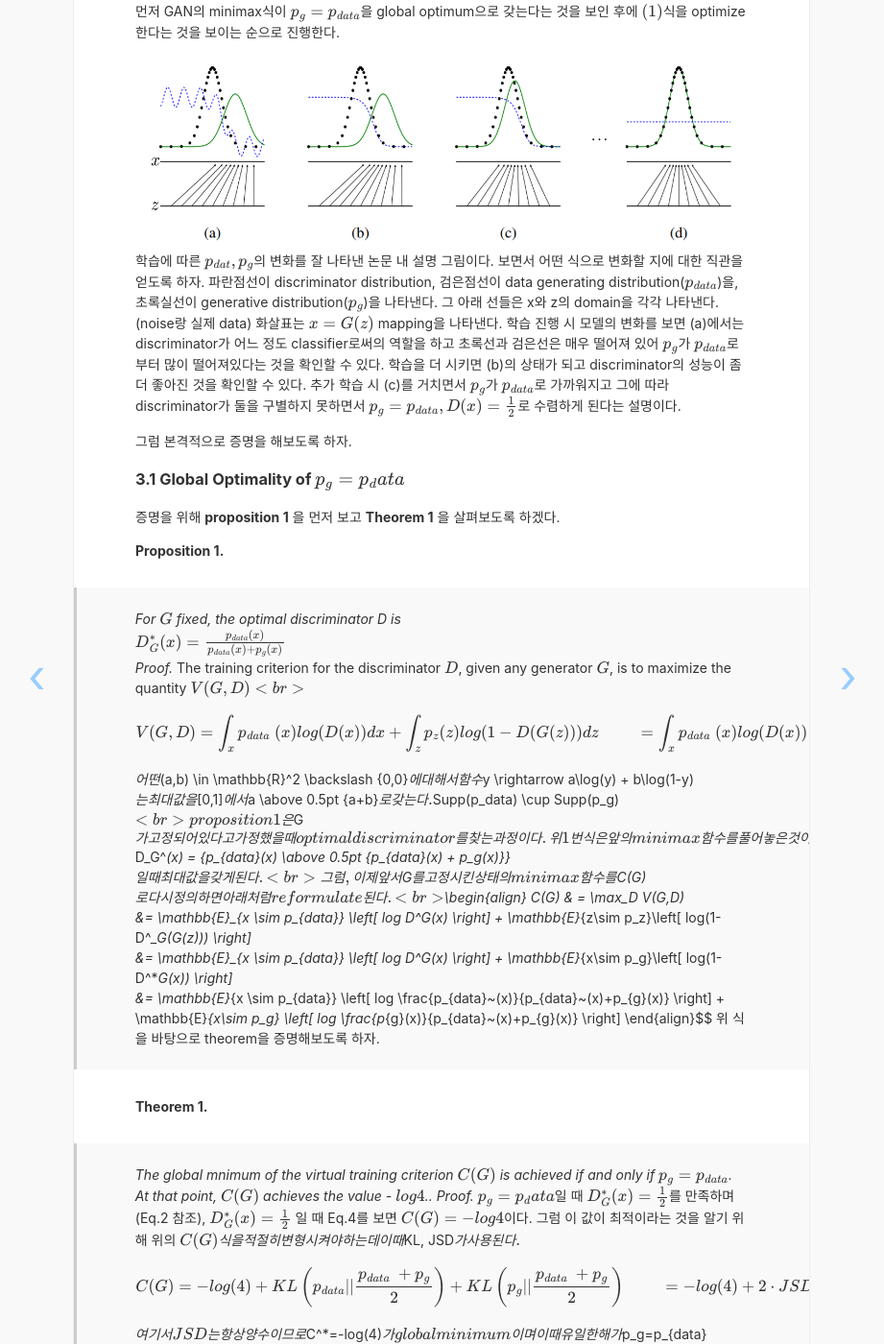
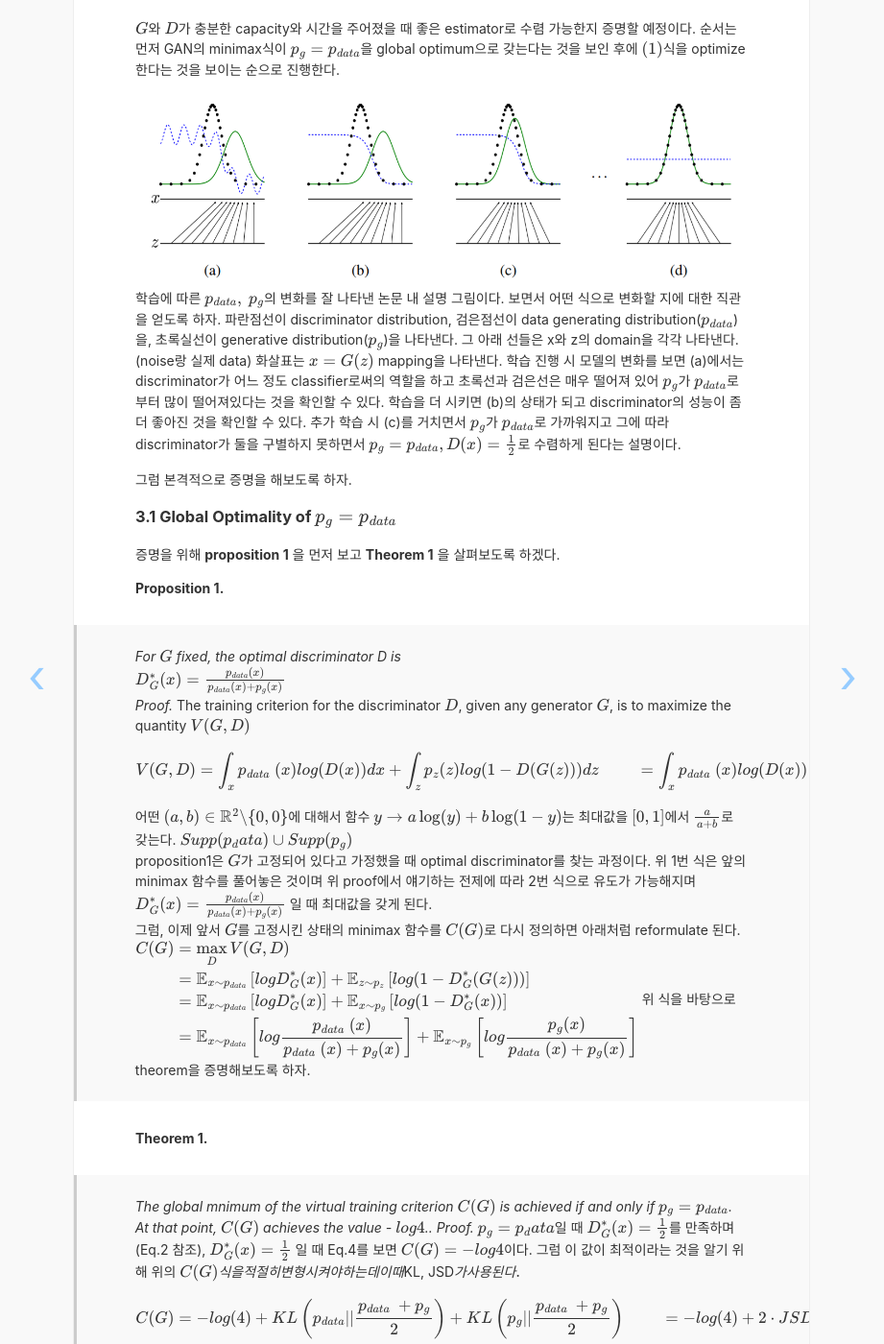
Before and after one commit to whikwon/deprecated_blog, a Jekyll site: the page built from _posts/2017-08-17-GAN.md, in a window 1280 px wide and 1400 px high, scrolled down 1213 px. Shown: the whole window at 96% size, without its empty margins (180-1101 px from the left). Built offline with Jekyll 4.4.1, drawn with Linux system fonts in a browser that asks for light colours; nearby versions of some CDN libraries; formulas are drawn with MathJax 3; comment, search, counter and statistics services are not loaded; some of the changed text lies outside the part shown.

Commit message:
Correction

```diff
--- a/_posts/2017-08-17-GAN.md
+++ b/_posts/2017-08-17-GAN.md
@@ -12,7 +12,7 @@
 이에 다른 방식으로 접근한 GAN이라는 새로운 모델을 소개하는데, GAN은 단순한 multilayer perceptron으로만 이루어져 있어
 Generative 모델이 어려움을 겪는 **approximation inference, Markov chain이 존재하지 않는다.**
 
-GAN이 학습하는 방법은 아주 쉽게 풀어서 설명하고 있다.
+GAN이 학습하는 방법은 아주 쉽게 풀어서 설명하고 있다. <br>
 *경찰(Discriminator)과 화폐위조범(Generator)가 있다. 경찰은 위조화폐($$1-D(G(z))$$)와 진짜화폐($$D(x)$$)를 정확하게 감별해야 하고,
 화폐위조범은 경찰을 속여야한다.($$D(G(z))$$) 계속해서 이러한 전략으로 학습할 때 경찰은 더 잘 구분하고 화폐위조범은 더 그럴싸한
 위조화폐를 만들어낼 것이다. 그리고 충분히 잘 학습했을 때 위조화폐를 진짜화폐와 구분할 수 없을 정도로 생성해낼 것이라는게 GAN의 핵심이다.*
@@ -20,10 +20,9 @@
 ### 2. Adversarial Nets <br>
 
 > Notation부터 정리하고 살펴보도록 하겠다. <br>
-$$ p_z(z) : noise\ 변수의\ prior분포(Gaussian),\ p_g : generator의\ x에\ 대한\ 분포, x: 실제\ data\
-D(x; \theta_d) : multilayer\ perceptron(discriminator)\ with\ parameter\ \theta_d,\ G(z; \theta_g) : multilayer\ perceptron(generator)
-\ with\ parameter\ \theta_g
-$$
+$$ p_z(z) : noise\ 변수의\ prior분포(Gaussian),\ p_g : generator의\ x에\ 대한\ 분포$$ <br>
+$$x: 실제\ data\ D(x; \theta_d) : multilayer\ perceptron(discriminator)\ with\ parameter\ \theta_d $$<br>
+$$ G(z; \theta_g) : multilayer\ perceptron(generator)\ with\ parameter\ \theta_g$$
 
 위에서 설명한 내용처럼 GAN의 문제는 결국 $$D$$가 $$1-D(G(z)),\ D(x)$$를 maximize하게 학습시키고, $$G$$가 $$1-D(G(z))$$를 minimize하게
 학습시키는 minimax 문제로 볼 수 있고 아래와 같은 식으로 나타낼 수 있게 된다. <br>
@@ -39,7 +38,7 @@
 global optimum으로 갖는다는 것을 보인 후에 $$(1)$$식을 optimize한다는 것을 보이는 순으로 진행한다.
 
 ![Figure1](https://whikwon.github.io/images/gan_figure1.PNG)
-학습에 따른 $$p_{dat}, p_g$$의 변화를 잘 나타낸 논문 내 설명 그림이다. 보면서 어떤 식으로 변화할 지에 대한 직관을 얻도록 하자.
+학습에 따른 $$p_{data},\ p_g$$의 변화를 잘 나타낸 논문 내 설명 그림이다. 보면서 어떤 식으로 변화할 지에 대한 직관을 얻도록 하자.
 파란점선이 discriminator distribution, 검은점선이 data generating distribution($$p_{data}$$)을, 초록실선이 generative distribution($$p_g$$)을 나타낸다.
 그 아래 선들은 x와 z의 domain을 각각 나타낸다. (noise랑 실제 data) 화살표는 $$x=G(z)$$ mapping을 나타낸다.
 학습 진행 시 모델의 변화를 보면 (a)에서는 discriminator가 어느 정도 classifier로써의 역할을 하고 초록선과 검은선은 매우 떨어져 있어
@@ -49,7 +48,7 @@
 
 그럼 본격적으로 증명을 해보도록 하자.
 
-### 3.1 Global Optimality of $$p_g = p_data$$ <br>
+### 3.1 Global Optimality of $$p_g = p_{data}$$ <br>
 
 증명을 위해 **proposition 1** 을 먼저 보고 **Theorem 1** 을 살펴보도록 하겠다. <br>
 
@@ -57,8 +56,8 @@
 > *For $$G$$ fixed, the optimal discriminator D is <br>*
 $$D_G^*(x) = {p_{data}(x) \above 0.5pt {p_{data}(x) + p_g(x)}}$$ <br>
 *Proof.* The training criterion for the discriminator $$D$$, given any generator $$G$$, is to maximize the
-quantity $$V(G,D) <br>
-$$\begin{align}V(G,D) &= \int_x p_{data}~(x)log(D(x))dx + \int_z p_z(z)log(1-D(G(z)))dz \\ &= \int_x p_{data}~(x)log(D(x)) + p_g(x)log(1-D(x))dx \end{align}$$
+quantity $$V(G,D)$$ <br>
+\begin{align}V(G,D) &= \int_x p_{data}~(x)log(D(x))dx + \int_z p_z(z)log(1-D(G(z)))dz \\ &= \int_x p_{data}~(x)log(D(x)) + p_g(x)log(1-D(x))dx \end{align}
 어떤 $$(a,b) \in \mathbb{R}^2 \backslash \{0,0\}$$에 대해서 함수 $$y \rightarrow a\log(y) + b\log(1-y)$$는 최대값을 $$[0,1]$$에서 $$a \above 0.5pt {a+b}$$로 갖는다.
 $$Supp(p_data) \cup Supp(p_g)$$ <br>
 proposition1은 $$G$$가 고정되어 있다고 가정했을 때 optimal discriminator를 찾는 과정이다. 위 1번 식은
```
